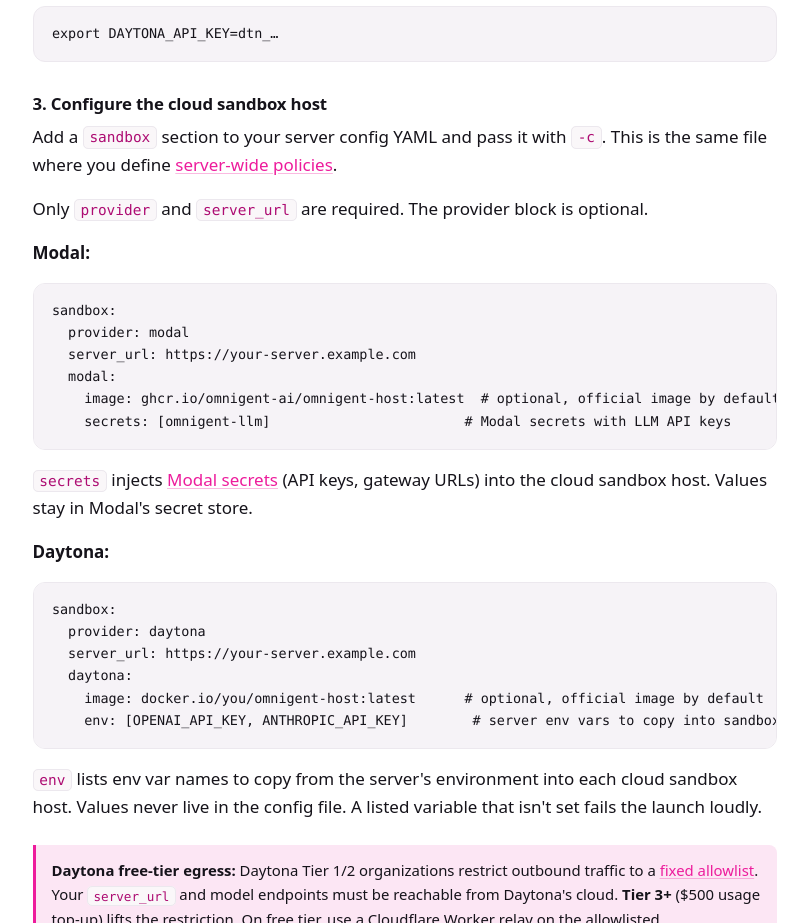
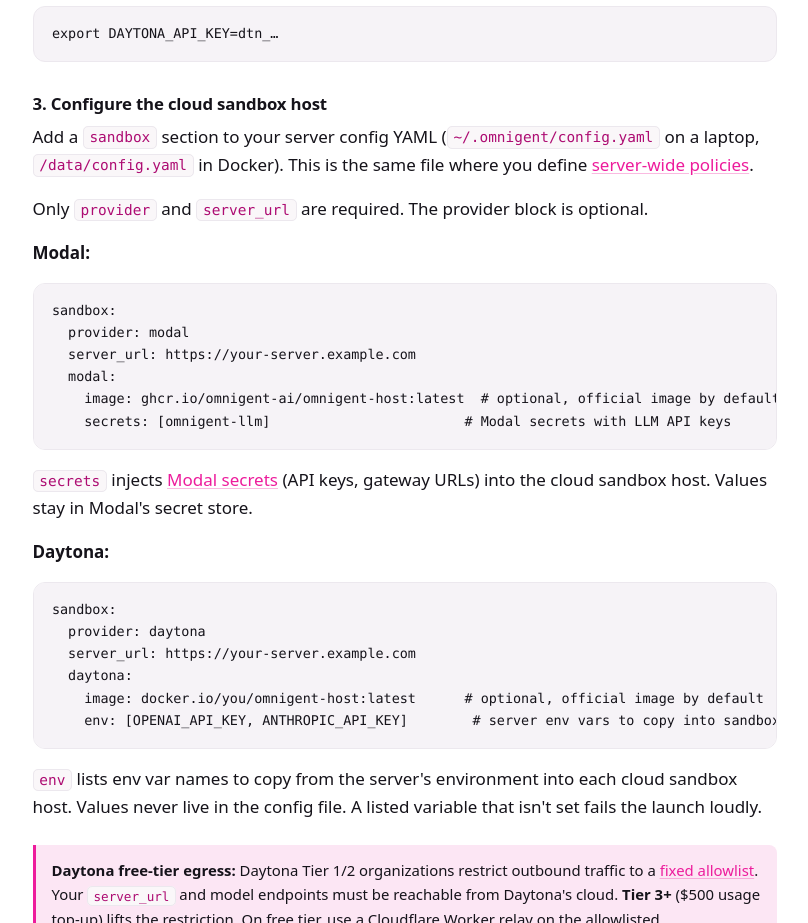
Before and after one commit to omnigent-ai/omnigent-site, a Next.js app: page /docs/deploy/cloud-sandbox-host in a window 1280 px wide. Shown: the part 1300-2223 px from the top of the page, without its empty margins (260-1068 px from the left). Built offline with nearby package versions, Linux system fonts and the light colour scheme; no server answers.

Commit message:
revert: restore auth and cloud-sandbox-host config path references
Co-authored-by: Isaac

```diff
--- a/app/docs/deploy/cloud-sandbox-host/page.mdx
+++ b/app/docs/deploy/cloud-sandbox-host/page.mdx
@@ -63,8 +63,8 @@
 
 ### 3. Configure the cloud sandbox host
 
-Add a `sandbox` section to your server config YAML and pass it with `-c`.
-This is the same file where you define
+Add a `sandbox` section to your server config YAML (`~/.omnigent/config.yaml` on a laptop,
+`/data/config.yaml` in Docker). This is the same file where you define
 [server-wide policies](/docs/policies/overview).
 
 Only `provider` and `server_url` are required. The provider block is optional.
```
Also changed, not shown: app/docs/collaborate/auth/page.mdx (+1 -1 lines).
